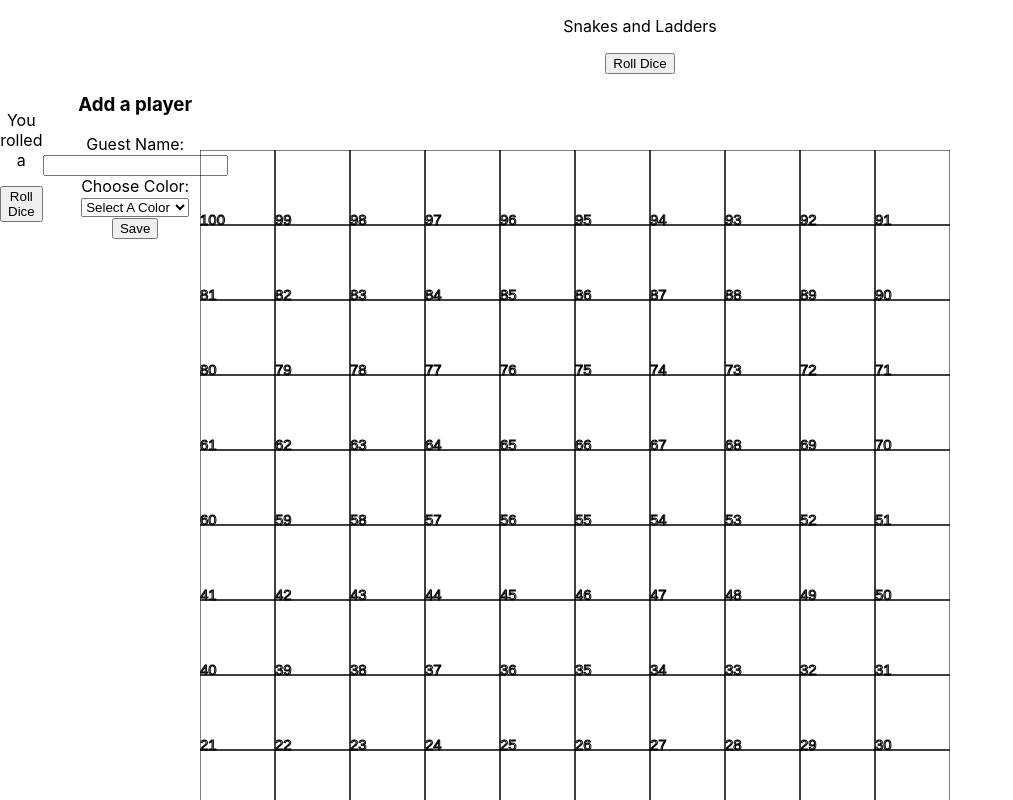
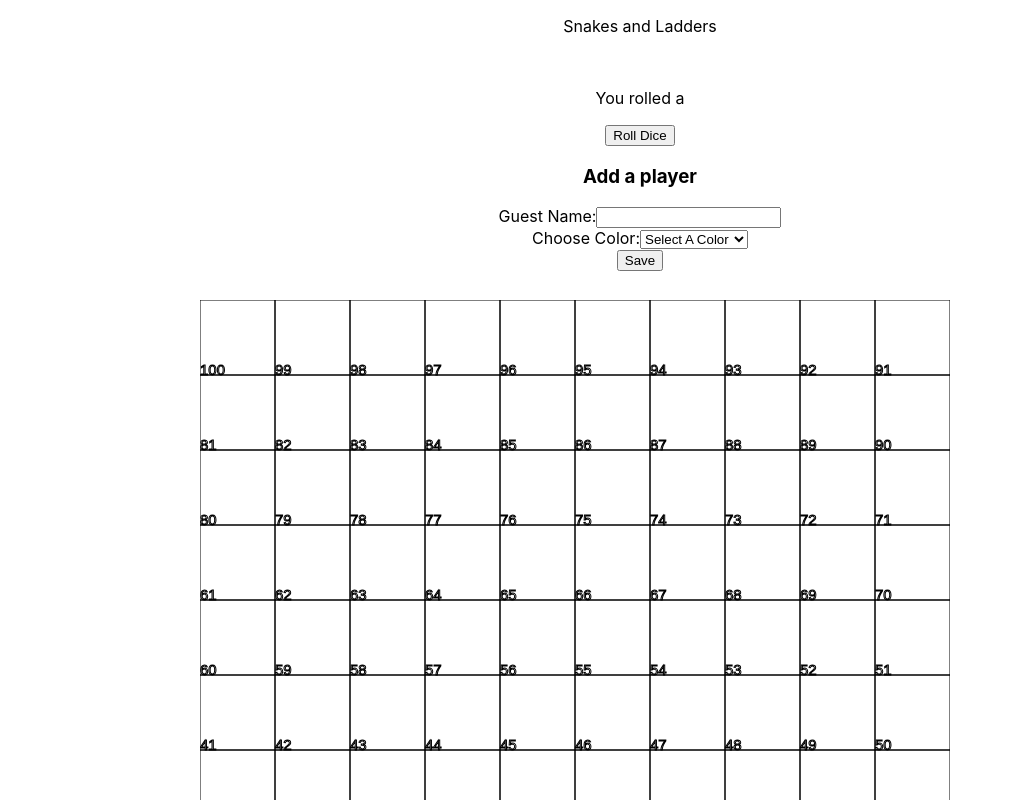
Before and after one commit to GiulianoDerosas/SnakesAndLadders, a React (Create React App) app in the folder client/: page / in a window 1280 px wide. Shown: the top 800 px of the page, without its empty margins (0-1013 px from the left). Built offline with nearby package versions, Linux system fonts and the light colour scheme.

Commit message:
mostly working

```diff
--- a/client/src/App.css
+++ b/client/src/App.css
@@ -6,7 +6,7 @@
   position: absolute;
   position: center;
   left: 200px;
-  top: 150px;
+  top: 300px;
 }
 
 .under-board {
@@ -15,5 +15,5 @@
   justify-content: space-evenly;
   height: 100px;
   width: 100px;
-  position: center;
+  position: right 200px;
 }
--- a/client/src/components/Dice.js
+++ b/client/src/components/Dice.js
@@ -1,30 +1,32 @@
 import React, { useState } from 'react'
 
-const Dice = () => {
+const Dice = ({getRoll}) => {
 
-    const [rollValue, setRollValue] = useState(null);
+    let newRoll
 
     function onClick() {
-        let roll = Math.floor(Math.random() * 6) + 1;
-        setRollValue(roll)
-        if (roll === 1) {
+        newRoll = Math.floor(Math.random() * 6) + 1;
+        if (newRoll === 1) {
             document.querySelector(".dice-image").setAttribute("src",
             "https://media.geeksforgeeks.org/wp-content/uploads/20200508141000/dice1.png")
-        } else if (roll === 2) {
+        } else if (newRoll === 2) {
             document.querySelector(".dice-image").setAttribute("src",
             "https://media.geeksforgeeks.org/wp-content/uploads/20200508141001/dice2.png")
         } else {
         document.querySelector(".dice-image").setAttribute("src",
-        "https://media.geeksforgeeks.org/wp-content/uploads/2020050814100"+roll+"/dice" + roll +".png")}
-        console.log(roll);
+        "https://media.geeksforgeeks.org/wp-content/uploads/2020050814100"+newRoll+"/dice" + newRoll +".png")}
+        console.log(newRoll);
+        getRoll(newRoll)
     }
+
+
 
 return (
         <>
             <div className="dice">
                 <img className="dice-image" alt="" src=""/>
             </div>
-            <p>You rolled a {rollValue}</p>
+            <p>You rolled a {newRoll}</p>
             <button onClick={onClick}>Roll Dice</button>
         </>
     )
--- a/client/src/components/PlayerForm.js
+++ b/client/src/components/PlayerForm.js
@@ -1,27 +1,36 @@
 import { useState } from 'react';
+
 const PlayerForm = ({addPlayer}) => {
   const [name, setName] = useState("");
   const [color, setColor] = useState("");
   const [xAxis] = useState(0)
   const [yAxis] = useState(675)
   const [currentSquare] = useState(0)
+  const [ID, setID] = useState(1)
 //   const [players, setPlayers] = useState([])
 
   const handleNameChange = (ev) => setName(ev.target.value);
   const handleColorChange = (ev) => setColor(ev.target.value);
 
   const handleSubmit = ev => {
+
     ev.preventDefault();
+    if (ID < 5) {
       addPlayer({
+        id: ID,
         name: name,
         color: color,
         xAxis: xAxis,
         yAxis: yAxis,
         currentSquare: currentSquare
       });
-
+    let newID = ID + 1
+    setID(newID)
     setName("");
     setColor("");
+  } else {
+    window.alert("Maximum of 4 Players!");
+  }
   }
 
   return (
@@ -60,4 +69,5 @@ const PlayerForm = ({addPlayer}) => {
     </>
   )
 };
+
 export default PlayerForm;
--- a/client/src/components/PlayerList.js
+++ b/client/src/components/PlayerList.js
@@ -10,7 +10,7 @@ const PlayerList = ({players}) => {
 
     return(
         <div>
-            {playerList}
+            {/* {playerList} */}
         </div>
     )
 
--- a/client/src/components/Players.js
+++ b/client/src/components/Players.js
@@ -11,6 +11,8 @@ const Players = ({players}) => {
 
             ctx.clearRect(0, 0, 750, 750);
 
+            players.forEach(player => {
+                if (player.id === 1) {
                     ctx.beginPath()
                     ctx.fillStyle = '#ff0000'
                     ctx.arc(players[0].xAxis + 15, players[0].yAxis + 15, 10, 0, 2 * Math.PI)
@@ -18,30 +20,32 @@ const Players = ({players}) => {
                     ctx.fillStyle = '#0099ff'
                     ctx.fill()
                     ctx.closePath()
-
-            // ctx.beginPath()
-            // ctx.fillStyle = '#ff0000'
-            // ctx.arc(players[1].xAxis + 60, players[1].yAxis + 15, 10, 0, 2 * Math.PI)
-            // ctx.stroke()
-            // ctx.fillStyle = '#ffcc00'
-            // ctx.fill()
-            // ctx.closePath()
-
-            // ctx.beginPath()
-            // ctx.fillStyle = '#ff0000'
-            // ctx.arc(players[2].xAxis + 15, players[2].yAxis + 60, 10, 0, 2 * Math.PI)
-            // ctx.stroke()
-            // ctx.fillStyle = '#00cc00'
-            // ctx.fill()
-            // ctx.closePath()
-
-            // ctx.beginPath()
-            // ctx.fillStyle = '#ff0000'
-            // ctx.arc(players[3].xAxis + 60, players[3].yAxis + 60, 10, 0, 2 * Math.PI)
-            // ctx.stroke()
-            // ctx.fillStyle = '#cc00ff'
-            // ctx.fill()
-            // ctx.closePath()
+                } else if (player.id === 2) {
+                    ctx.beginPath()
+                    ctx.fillStyle = '#ff0000'
+                    ctx.arc(players[1].xAxis + 60, players[1].yAxis + 15, 10, 0, 2 * Math.PI)
+                    ctx.stroke()
+                    ctx.fillStyle = '#ffcc00'
+                    ctx.fill()
+                    ctx.closePath()
+                } else if (player.id === 3) {
+                    ctx.beginPath()
+                    ctx.fillStyle = '#ff0000'
+                    ctx.arc(players[2].xAxis + 15, players[2].yAxis + 60, 10, 0, 2 * Math.PI)
+                    ctx.stroke()
+                    ctx.fillStyle = '#00cc00'
+                    ctx.fill()
+                    ctx.closePath()
+                } else {
+                    ctx.beginPath()
+                    ctx.fillStyle = '#ff0000'
+                    ctx.arc(players[3].xAxis + 60, players[3].yAxis + 60, 10, 0, 2 * Math.PI)
+                    ctx.stroke()
+                    ctx.fillStyle = '#cc00ff'
+                    ctx.fill()
+                    ctx.closePath()
+                }
+            })
         } else {
             ctx.clearRect(0, 0, 750, 750);
             ctx.beginPath()
@@ -50,22 +54,6 @@ const Players = ({players}) => {
 
         }
     }
-
-    // players.filter(player, stuff => index === 1)
-    // ctx.clearRect(0, 0, 750, 750);
-    // ctx.fillStyle = '#ff0000'
-    // ctx.beginPath()
-    // ctx.arc(player.xAxis + 40, player.yAxis + 32.5, 25, 0, 2 * Math.PI)
-    // ctx.stroke()
-
-    // players.filter(player, stuff => index === 2)
-    // ctx.clearRect(0, 0, 750, 750);
-    // ctx.fillStyle = '#ff0000'
-    // ctx.beginPath()
-    // ctx.arc(player.xAxis + 30, player.yAxis + 52.5, 25, 0, 2 * Math.PI)
-    // ctx.stroke()
-
-    // etc etc
 
     let drawItem = drawPlayers
 
--- a/client/src/containers/game.js
+++ b/client/src/containers/game.js
@@ -7,11 +7,10 @@ import PlayerList from '../components/PlayerList';
 
 const Game = () => {
     const [tasks, setTasks] = useState([])
-    const [users, setUsers] = useState([])
     const [players, setPlayers] = useState([])
-    const [roll, setRoll] = useState(0)
     const [playerCounter, setPlayerCounter] = useState(0)
     const [livePlayer, setLivePlayer] = useState({})
+    const [refresh, setRefresh] = useState(0)
 
     const boardSize = 750;
     const tiles = 10;
@@ -33,83 +32,30 @@ const Game = () => {
         }
     }
 
-    useEffect(() => {
-
-    }, [])
-
     const addPlayer = newPlayer => {
 
         let tempArray = players
         players.push(newPlayer)
         setPlayers(tempArray)
-        console.log(players)
         setLivePlayer(players[0])
-
-        // const initPlayers = []
-
-        // let player_1 = {
-        //     xAxis: board[roll].xAxis,
-        //     yAxis: board[roll].yAxis,
-        //     currentSquare: 0,
-        //     id: 1
-        // }
-        // initPlayers.push(player_1)
-
-        // let player_2 = {
-        //     xAxis: board[roll].xAxis,
-        //     yAxis: board[roll].yAxis,
-        //     currentSquare: 0,
-        //     id: 2
-        // }
-        // initPlayers.push(player_2)
-
-        // let player_3 = {
-        //     xAxis: board[roll].xAxis,
-        //     yAxis: board[roll].yAxis,
-        //     currentSquare: 0,
-        //     id: 3
-        // }
-        // initPlayers.push(player_3)
-
-        // let player_4 = {
-        //     xAxis: board[roll].xAxis,
-        //     yAxis: board[roll].yAxis,
-        //     currentSquare: 0,
-        //     id: 4
-        // }
-        // initPlayers.push(player_4)
-        //
-
-        // console.log(player_1.xAxis)
-        // console.log (player_1.yAxis)
+        let update = refresh + 1
+        setRefresh(update)
     }
 
-
-
-    const rollDice = () => {
-        //
-        const max = 6
-        let newroll = Math.ceil(Math.random() * max);
-
-        // add if statement to stop player going past square 100
-
-        setRoll(newroll)
-        updatePlayer()
-        changePlayer()
+    const getRoll = (newRoll) => {
+        updatePlayer(newRoll)
     }
 
-    const updatePlayer = () => {
+    const updatePlayer = (newRoll) => {
         let tempPlayer = livePlayer
         console.log(tempPlayer)
-        let newPosition = tempPlayer.currentSquare + roll
+        let newPosition = tempPlayer.currentSquare + newRoll
         tempPlayer.xAxis = board[newPosition].xAxis
         tempPlayer.yAxis = board[newPosition].yAxis
         tempPlayer.currentSquare = newPosition
         setLivePlayer(tempPlayer)
-    }
-
-    const changePlayer = () => {
-        console.log(players)
+        let update = refresh + 1
+        setRefresh(update)
         let counter = playerCounter
         if (counter + 1 === players.length) {
             counter = 0
@@ -121,38 +67,19 @@ const Game = () => {
         setLivePlayer(players[playerCounter])
     }
 
-
-    //   const getTasks = () => {
-    //     fetch('http://localhost:5000/tasks')
-    //         .then(res => res.json())
-    //         .then(tasks => setTasks(tasks))
-    // }
-
-    console.log(players)
-    console.log(board)
-
     return (
         <>
-            <div>
-                <button onClick={rollDice}>Roll Dice</button>
-            </div>
+            <div><Dice getRoll = {getRoll}/></div>
+
             <div>
                 <GameBoard board={board} />
                 <Players players={players} />
             </div>
 
-            <div className="under-board">
+            <div>
                 <div className="left-box">
-                <Dice/>
-                </div>
-
-                <div className="right-box">
                 <PlayerForm addPlayer={addPlayer}/>
                 </div>
-            </div>
-
-            <div>
-            <PlayerList players={players}/>
             </div>
         </>
     )
@@ -160,9 +87,3 @@ const Game = () => {
 }
 
 export default Game;
-
-// for (let index = 1; index < 4; index ++){
-//     initPlayers.push({xAxis, yAxis, index})
-//     xAxis = board[roll].xAxis
-//     yAxis = board[roll].yAxis
-// }
```
Also changed, not shown: 1 other file (tests, documents, lock files or other folders). Lines whose indentation alone changed are shown as unchanged.
